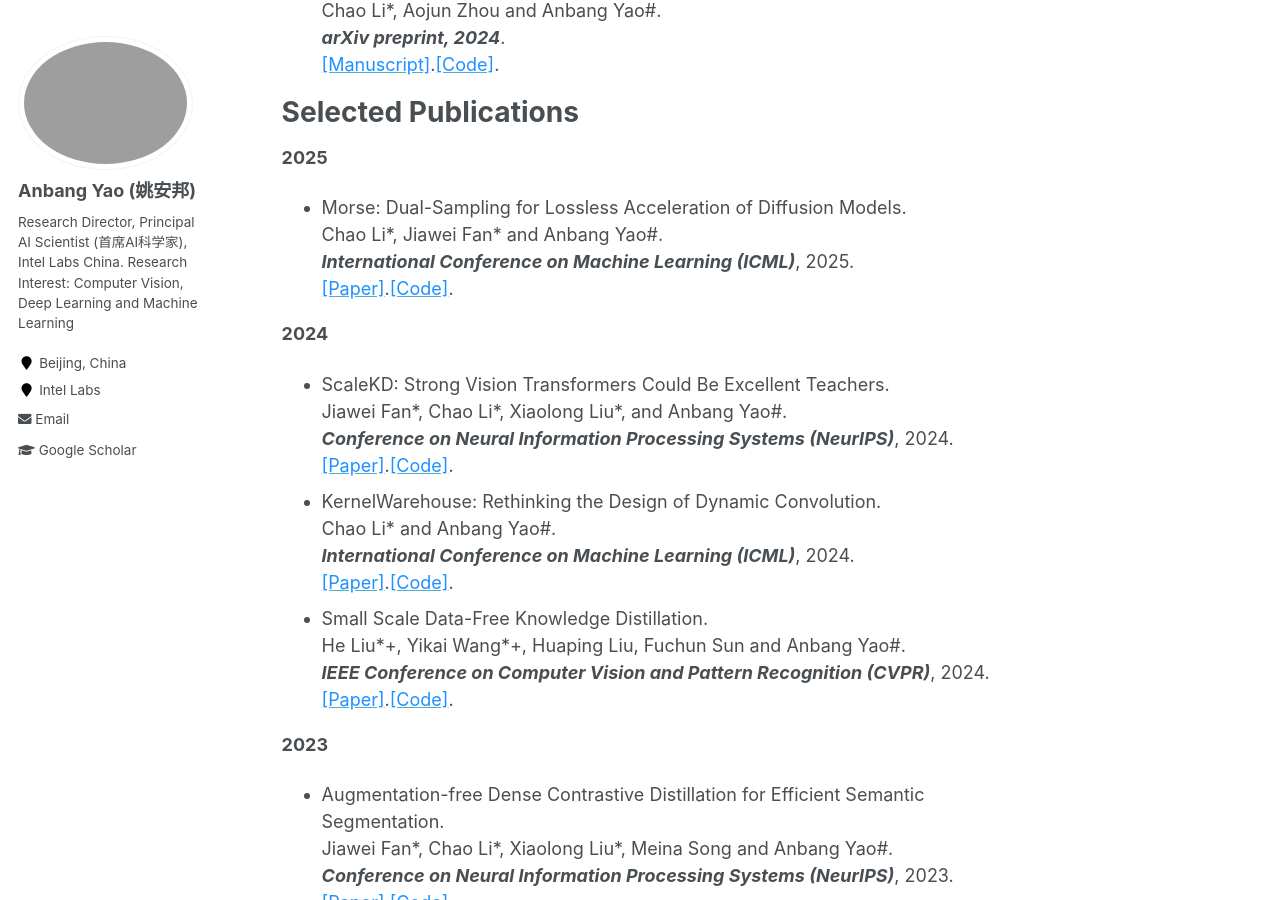
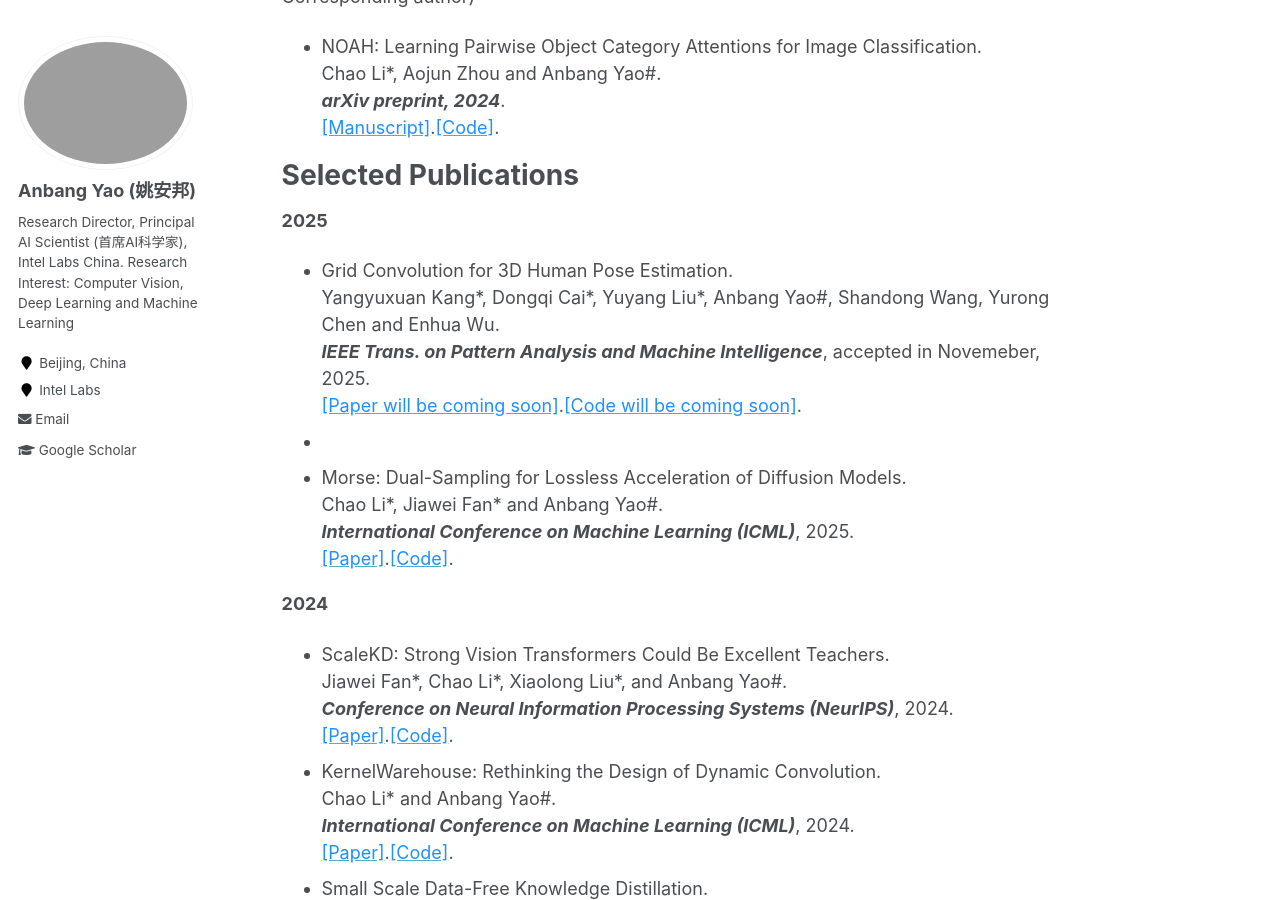
Before and after one commit to YaoAnbang/YaoAnbang.github.io, a Jekyll site: the page built from _pages/about.md, in a window 1280 px wide and 900 px high, scrolled down 3542 px. Built offline with Jekyll 4.4.1, drawn with Linux system fonts in a browser that asks for light colours; some of the changed text lies outside the part shown.

Commit message:
Update about.md

```diff
--- a/_pages/about.md
+++ b/_pages/about.md
@@ -17,6 +17,7 @@
 ---
 **<font color="Crimson">News：</font>**
 
++ November<!--5th-->, 2025. Our paper, Grid Convolution for 3D Human Pose Estimation, is accepted to TPAMI.
 + October<!--12th-->, 2025. I have been selected as a NeurIPS 2025 "Area Chair" awarded with a complimentary full registration.
 + July<!--11th-->, 2025. I will be serving as a Senior Program Committee member (SPC, akin to Area Chair of NeurIPS/ICML/ICLR) for AAAI 2026.
 + June<!--8th-->, 2025. Our paper ACE-OF-SPADEs, a SoC accelerator for spatially sparse 3D DNNs, is accepted to ACM TECS .
@@ -64,6 +65,8 @@
 Selected Publications
 =====
 **2025**
++ Grid Convolution for 3D Human Pose Estimation.<br> Yangyuxuan Kang\*, Dongqi Cai\*, Yuyang Liu\*, Anbang Yao\#, Shandong Wang, Yurong Chen and Enhua Wu.<br><em>**IEEE Trans. on Pattern Analysis and Machine Intelligence**</em>, accepted in Novemeber, 2025. <br>[<font color="DodgerBlue">[Paper will be coming soon]</font>](https://yaoanbang.github.io/).[<font color="DodgerBlue">[Code will be coming soon]</font>](https://yaoanbang.github.io/).<br>
++
 + Morse: Dual-Sampling for Lossless Acceleration of Diffusion Models.<br> Chao Li\*, Jiawei Fan\* and Anbang Yao\#.<br><em>**International Conference on Machine Learning (ICML)**</em>, 2025.<br>[<font color="DodgerBlue">[Paper]</font>](https://arxiv.org/abs/2506.18251).[<font color="DodgerBlue">[Code]</font>](https://github.com/deep-optimization/Morse).<br>
 
 **2024**
```
